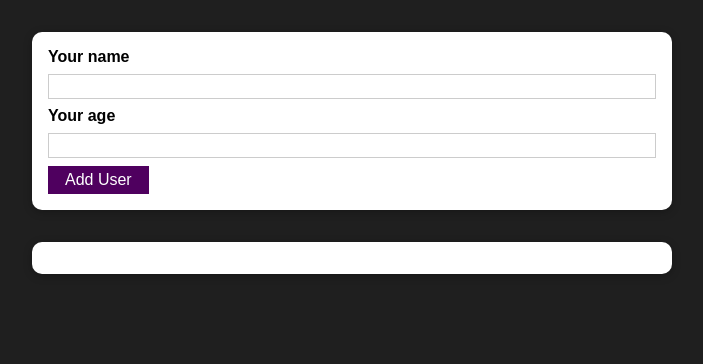
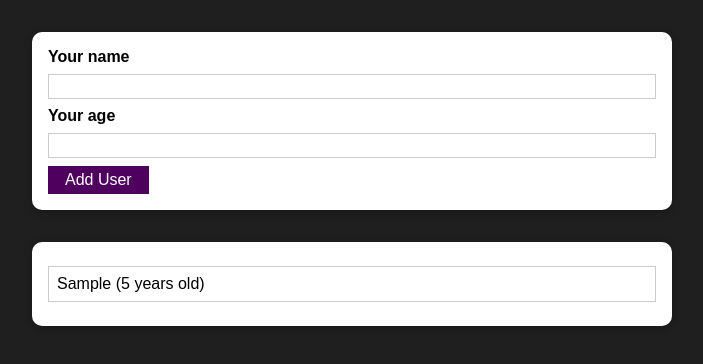
Before and after one commit to hafsasaleem27/user-actions, a React (Create React App) app: page / in a window 1280 px wide. Both pictures are taken after typing "Sample", "5" into the empty fields and a click on the button "Add User". Shown: the top 364 px of the page, without its empty margins (288-991 px from the left). Built offline with nearby package versions, Linux system fonts and the light colour scheme.

Commit message:
declared usersList state in the app component, set its handler and updated it via the AddUser component, added key prop to the list element in the UsersList component

```diff
--- a/src/App.js
+++ b/src/App.js
@@ -1,12 +1,24 @@
-import React from 'react';
+import React, { useState } from 'react';
 import AddUser from './components/Users/AddUser';
 import UsersList from './components/Users/UsersList';
 
 function App() {
+  const [usersList, setUsersList] = useState([]);
+
+  const addUserHandler = (enteredName, enteredAge) => {
+    setUsersList((prevUsersList) => {
+      return [...prevUsersList, {
+        name: enteredName,
+        age: enteredAge,
+        id: Math.random().toString(),
+      }];
+    });
+  };
+
   return (
     <div>
-      <AddUser/>
-      <UsersList users={[]}/>
+      <AddUser onAddUser={addUserHandler}/>
+      <UsersList users={usersList}/>
     </div>
   );
 }
--- a/src/components/Users/AddUser.js
+++ b/src/components/Users/AddUser.js
@@ -18,6 +18,7 @@ const AddUser = (props) => {
     }
 
     console.log(enteredName, enteredAge);
+    props.onAddUser(enteredName, enteredAge);
     setEnteredName('');
     setEnteredAge('');
   };
--- a/src/components/Users/UsersList.js
+++ b/src/components/Users/UsersList.js
@@ -7,7 +7,7 @@ const UsersList = (props) => {
     <Card className={styles.users}>
       <ul>
         {props.users.map((user) => (
-          <li>
+          <li key={user.id}>
             {user.name} ({user.age} years old)
           </li>
         ))}
```
